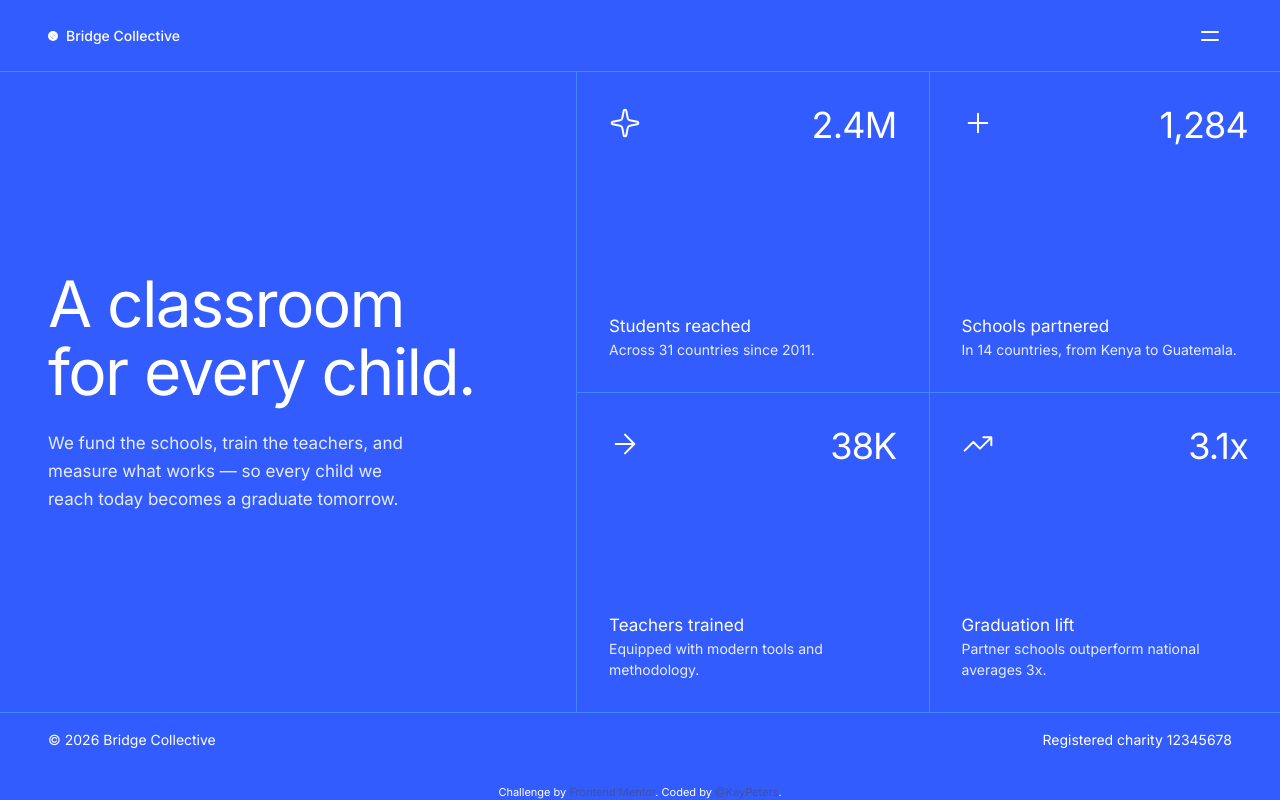
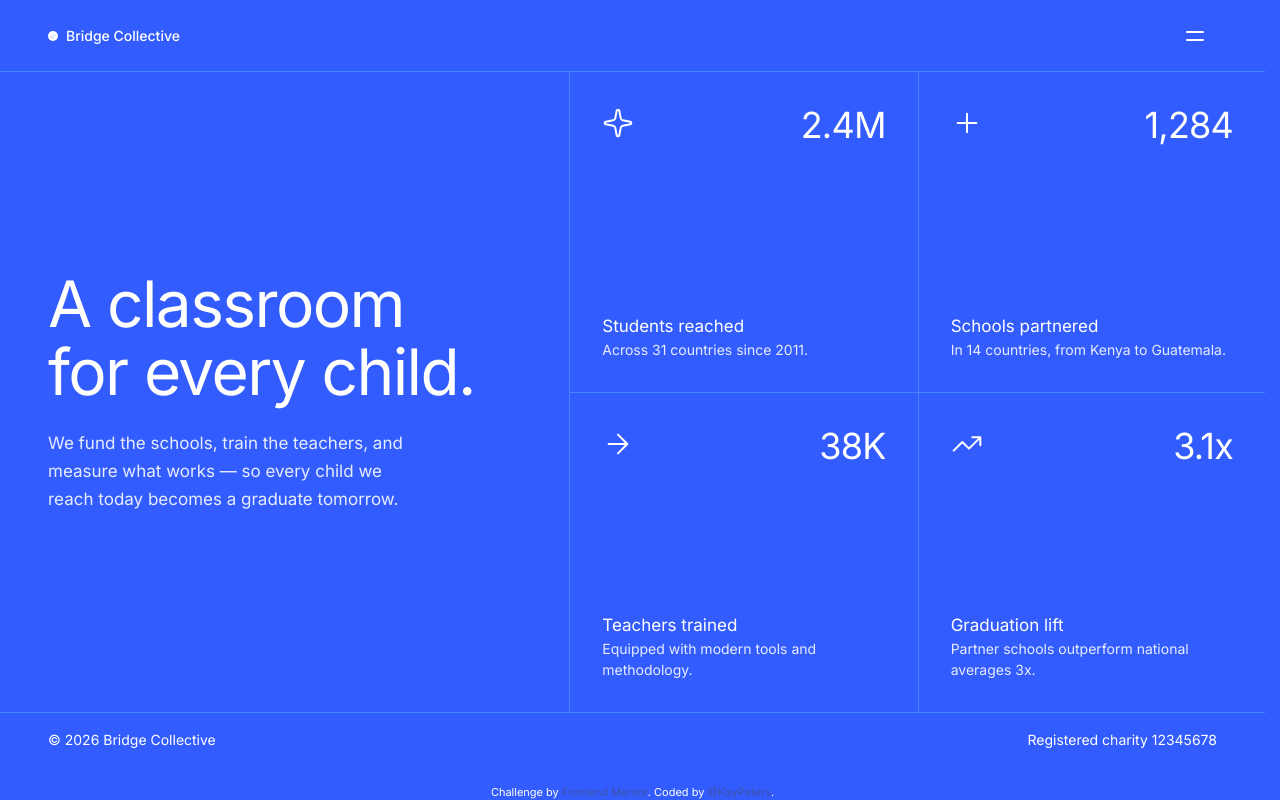
Before and after one commit to KayPeter/frontendmentor-grid-landing-page, a plain HTML site: page index.html in a window 1280 px wide. Drawn offline with Linux system fonts and the light colour scheme.

Commit message:
FIXED: page shift when menu popover is open

```diff
--- a/styles.css
+++ b/styles.css
@@ -8,7 +8,6 @@ The desktop styles are indicated with a media query*/
   --blue-500: hsl(228, 100%, 64%);
   --blue-600: hsl(228, 100%, 60%);
   --blue-700: hsl(228, 99%, 58%);
-  --black: hsl(0, 0%, 0%);
   --overlay: hsl(0 0% 0% / 0.25);
   --overlay-light: hsl(0 0% 0% / 0.1);
 
@@ -60,6 +59,10 @@ The desktop styles are indicated with a media query*/
   min-height: calc(100dvh - var(--bar-height)); /* Adjust for header height */
   background-color: var(--overlay);
   z-index: 1; /* Ensure the overlay is above other content */
+}
+
+html {
+  scrollbar-gutter: stable; /* Prevents layout shift when the scrollbar appears */
 }
 
 body {
```
